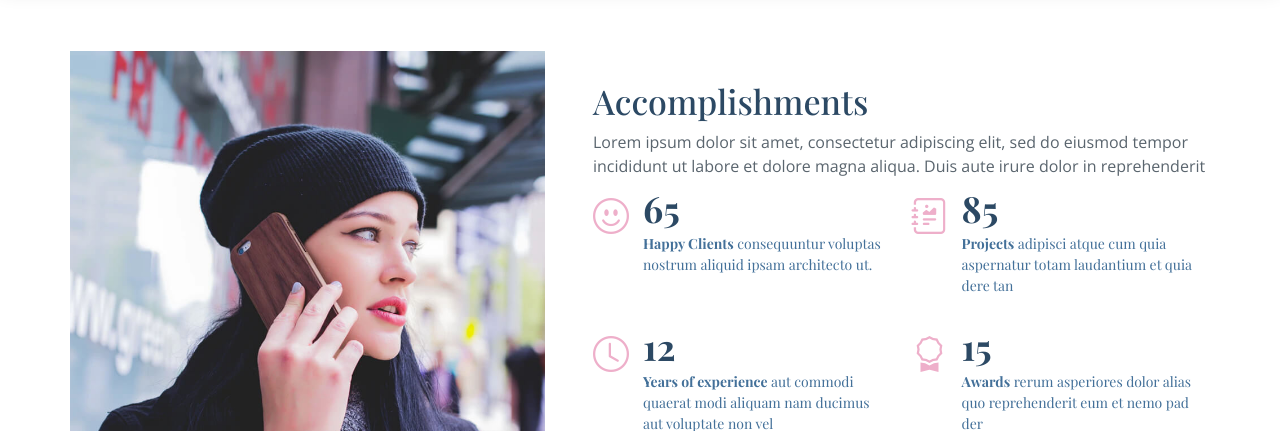
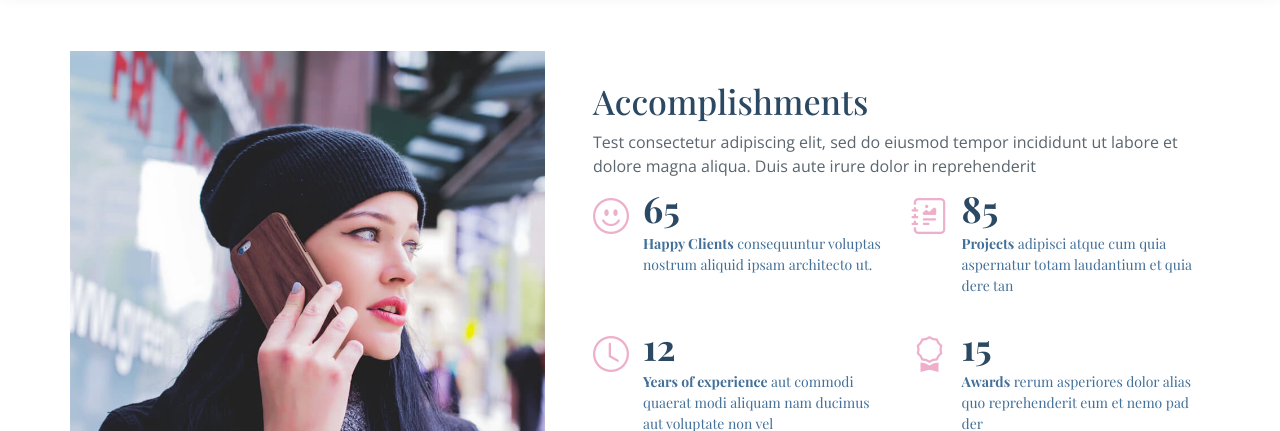
Before and after one commit to mquinonez/mquinonez.github.io, a plain HTML site: page index.html in a window 1280 px wide. Shown: the part 669-1100 px from the top of the page. Drawn offline with nearby package versions, Linux system fonts and the light colour scheme; a web font is replaced by a local one.

```diff
--- a/index.html
+++ b/index.html
@@ -97,7 +97,7 @@
             <div class="content d-flex flex-column justify-content-center">
               <h3>Accomplishments</h3>
               <p>
-                Lorem ipsum dolor sit amet, consectetur adipiscing elit, sed do eiusmod tempor incididunt ut labore et dolore magna aliqua. Duis aute irure dolor in reprehenderit
+                Test consectetur adipiscing elit, sed do eiusmod tempor incididunt ut labore et dolore magna aliqua. Duis aute irure dolor in reprehenderit
               </p>
               <div class="row">
                 <div class="col-md-6 d-md-flex align-items-md-stretch">
```
